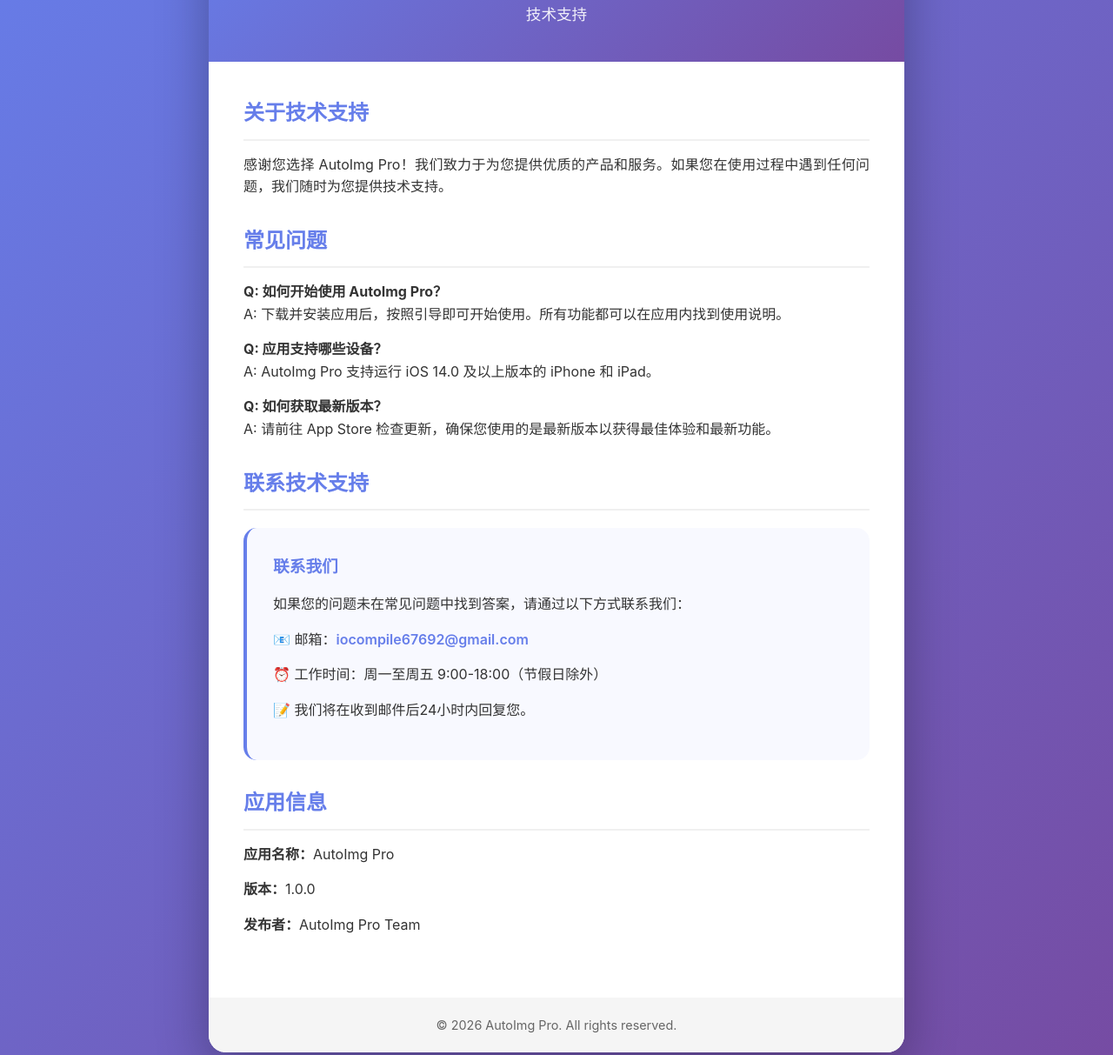
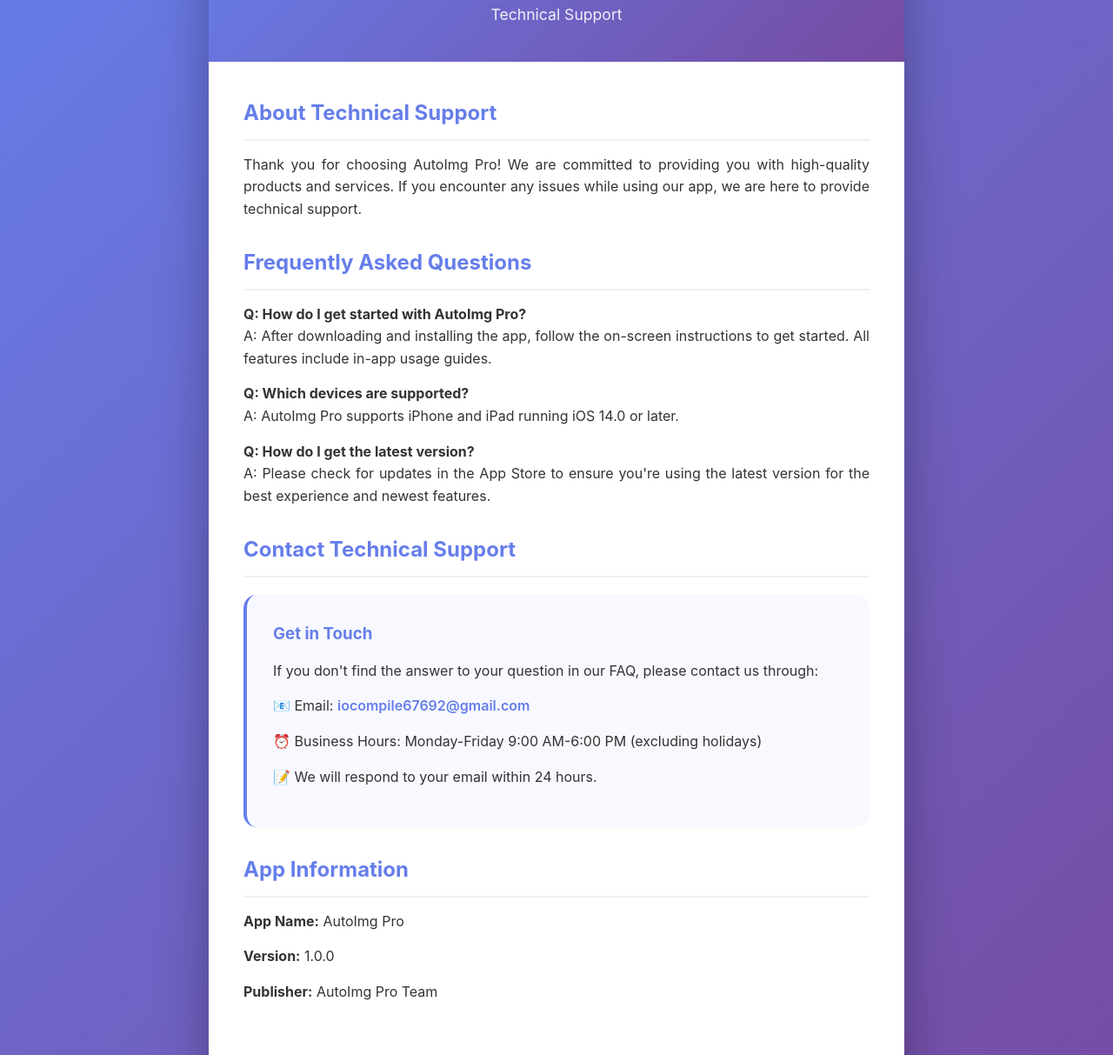
Before and after one commit to asunnyboy861/autoimg-pro-support, a plain HTML site: page index.html in a window 1280 px wide. Shown: the part 151-1364 px from the top of the page at 87% size. Drawn offline with Linux system fonts and the light colour scheme.

Commit message:
Update: English version

```diff
--- a/index.html
+++ b/index.html
@@ -1,9 +1,9 @@
 <!DOCTYPE html>
-<html lang="zh-CN">
+<html lang="en">
 <head>
     <meta charset="UTF-8">
     <meta name="viewport" content="width=device-width, initial-scale=1.0">
-    <title>AutoImg Pro - 技术支持</title>
+    <title>AutoImg Pro - Technical Support</title>
     <style>
         * {
             margin: 0;
@@ -89,42 +89,42 @@
     <div class="container">
         <div class="header">
             <h1>AutoImg Pro</h1>
-            <p>技术支持</p>
+            <p>Technical Support</p>
         </div>
         <div class="content">
             <div class="section">
-                <h2>关于技术支持</h2>
-                <p>感谢您选择 AutoImg Pro！我们致力于为您提供优质的产品和服务。如果您在使用过程中遇到任何问题，我们随时为您提供技术支持。</p>
+                <h2>About Technical Support</h2>
+                <p>Thank you for choosing AutoImg Pro! We are committed to providing you with high-quality products and services. If you encounter any issues while using our app, we are here to provide technical support.</p>
             </div>
 
             <div class="section">
-                <h2>常见问题</h2>
-                <p><strong>Q: 如何开始使用 AutoImg Pro？</strong><br>
-                A: 下载并安装应用后，按照引导即可开始使用。所有功能都可以在应用内找到使用说明。</p>
+                <h2>Frequently Asked Questions</h2>
+                <p><strong>Q: How do I get started with AutoImg Pro?</strong><br>
+                A: After downloading and installing the app, follow the on-screen instructions to get started. All features include in-app usage guides.</p>
 
-                <p><strong>Q: 应用支持哪些设备？</strong><br>
-                A: AutoImg Pro 支持运行 iOS 14.0 及以上版本的 iPhone 和 iPad。</p>
+                <p><strong>Q: Which devices are supported?</strong><br>
+                A: AutoImg Pro supports iPhone and iPad running iOS 14.0 or later.</p>
 
-                <p><strong>Q: 如何获取最新版本？</strong><br>
-                A: 请前往 App Store 检查更新，确保您使用的是最新版本以获得最佳体验和最新功能。</p>
+                <p><strong>Q: How do I get the latest version?</strong><br>
+                A: Please check for updates in the App Store to ensure you're using the latest version for the best experience and newest features.</p>
             </div>
 
             <div class="section">
-                <h2>联系技术支持</h2>
+                <h2>Contact Technical Support</h2>
                 <div class="contact-card">
-                    <h3>联系我们</h3>
-                    <p>如果您的问题未在常见问题中找到答案，请通过以下方式联系我们：</p>
-                    <p>📧 邮箱：<a href="mailto:iocompile67692@gmail.com">iocompile67692@gmail.com</a></p>
-                    <p>⏰ 工作时间：周一至周五 9:00-18:00（节假日除外）</p>
-                    <p>📝 我们将在收到邮件后24小时内回复您。</p>
+                    <h3>Get in Touch</h3>
+                    <p>If you don't find the answer to your question in our FAQ, please contact us through:</p>
+                    <p>📧 Email: <a href="mailto:iocompile67692@gmail.com">iocompile67692@gmail.com</a></p>
+                    <p>⏰ Business Hours: Monday-Friday 9:00 AM-6:00 PM (excluding holidays)</p>
+                    <p>📝 We will respond to your email within 24 hours.</p>
                 </div>
             </div>
 
             <div class="section">
-                <h2>应用信息</h2>
-                <p><strong>应用名称：</strong>AutoImg Pro</p>
-                <p><strong>版本：</strong>1.0.0</p>
-                <p><strong>发布者：</strong>AutoImg Pro Team</p>
+                <h2>App Information</h2>
+                <p><strong>App Name:</strong> AutoImg Pro</p>
+                <p><strong>Version:</strong> 1.0.0</p>
+                <p><strong>Publisher:</strong> AutoImg Pro Team</p>
             </div>
         </div>
         <div class="footer">
```
